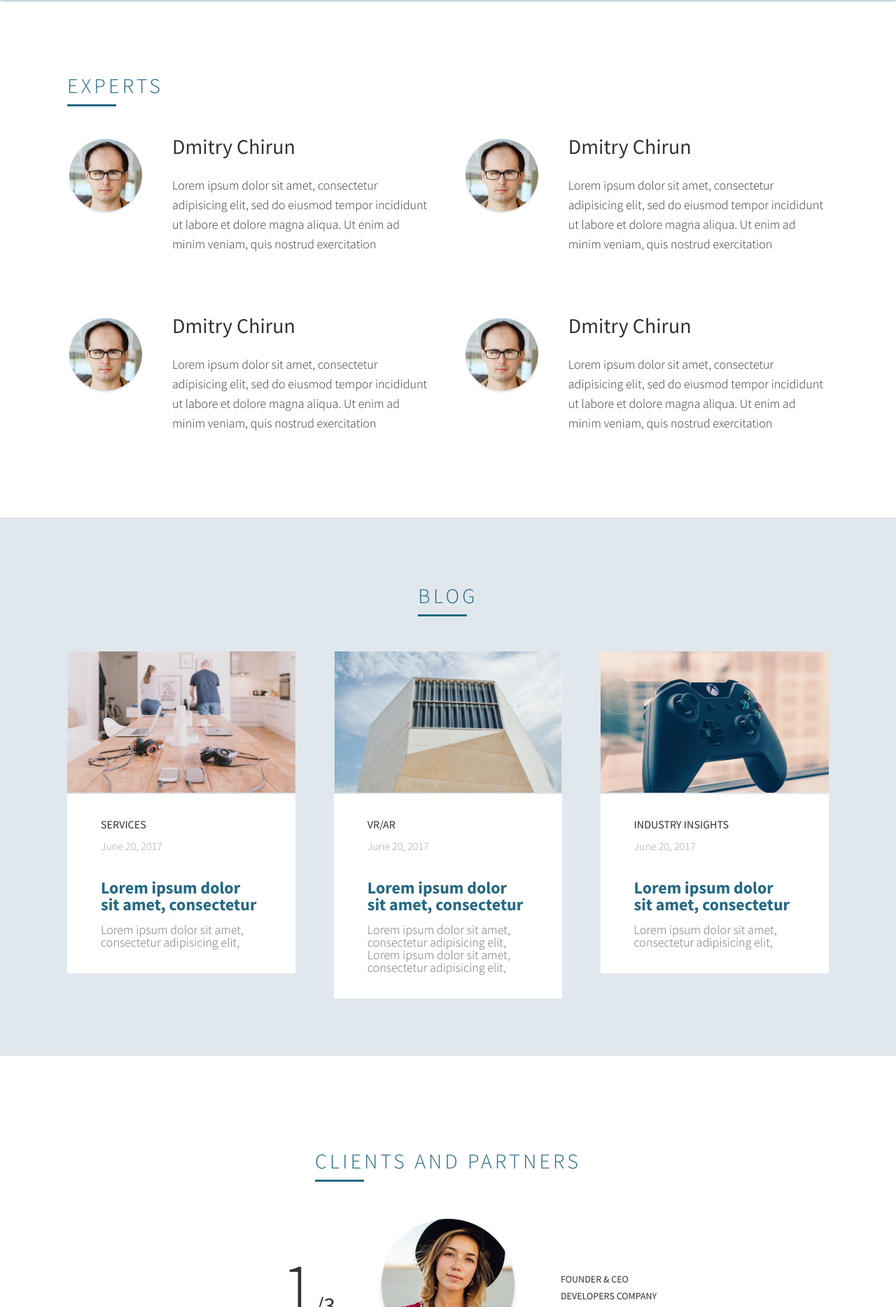
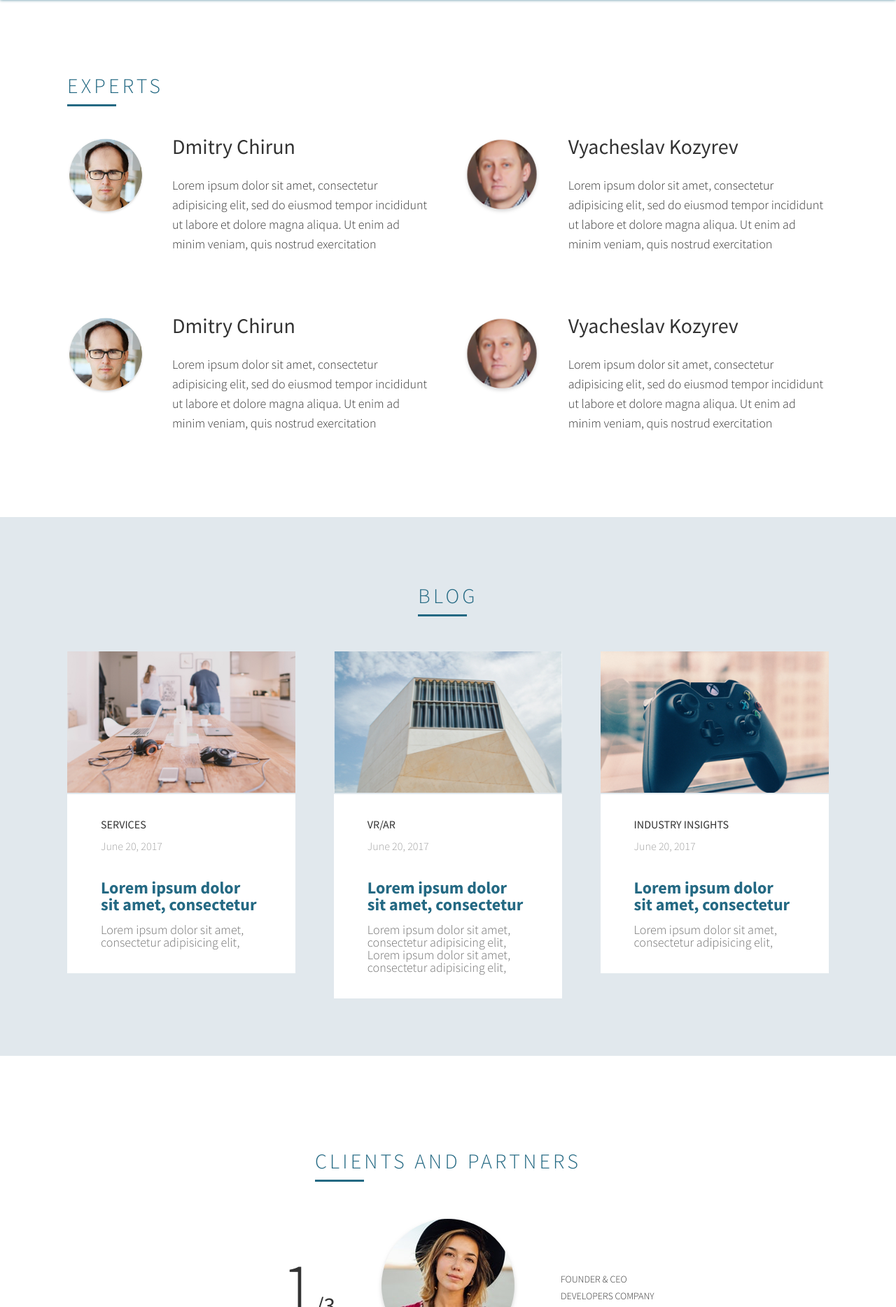
Before and after one commit to Ilya-Valasiuk/arkvar, a Jekyll site: the page built from index.md, in a window 1280 px wide. Shown: the part 3250-5118 px from the top of the page at 70% size. Built offline with Jekyll 4.4.1, drawn with Linux system fonts in a browser that asks for light colours.

Commit message:
add expert

```diff
--- a/_includes/experts.html
+++ b/_includes/experts.html
@@ -42,10 +42,10 @@ ut labore et dolore magna aliqua. Lorem ipsum dolor sit amet, consectetur adipis
             </div>
             <div class="experts-grid-col">
                 <div class="experts-grid-col-img">
-                    <img src="./assets/img/img-d-ch.png" alt="Dmitry Chirun">
+                    <img src="./assets/img/img-vk-s.png" alt="Vyacheslav Kozyrev">
                 </div>
                 <div class="experts-grid-col-content">
-                    <p class="experts-name">Dmitry Chirun</p>
+                    <p class="experts-name">Vyacheslav Kozyrev</p>
                     <p class="experts-text">Lorem ipsum dolor sit amet, consectetur adipisicing elit, sed do eiusmod tempor incididunt ut labore et dolore magna aliqua. Ut enim ad minim veniam, quis nostrud exercitation </p>
                 </div>
             </div>
@@ -61,10 +61,10 @@ ut labore et dolore magna aliqua. Lorem ipsum dolor sit amet, consectetur adipis
             </div>
             <div class="experts-grid-col">
                 <div class="experts-grid-col-img">
-                    <img src="./assets/img/img-d-ch.png" alt="Dmitry Chirun">
+                    <img src="./assets/img/img-vk-s.png" alt="Vyacheslav Kozyrev">
                 </div>
                 <div class="experts-grid-col-content">
-                    <p class="experts-name">Dmitry Chirun</p>
+                    <p class="experts-name">Vyacheslav Kozyrev</p>
                     <p class="experts-text">Lorem ipsum dolor sit amet, consectetur adipisicing elit, sed do eiusmod tempor incididunt ut labore et dolore magna aliqua. Ut enim ad minim veniam, quis nostrud exercitation </p>
                 </div>
             </div>
--- a/_scss/_clients.scss
+++ b/_scss/_clients.scss
@@ -54,12 +54,14 @@
         }
 
         &-title {
-
             text-align: left;
-            font-size: 14px;
-            line-height: 24px;
+            font-size: 10px;
+            line-height: 14px;
+            font-weight: 300;
             @media only screen and (min-width: $medium2x) {
                 flex: 1;
+                font-size: 14px;
+                line-height: 24px;
             }
         }
 
@@ -120,14 +122,15 @@
         }
 
         &-comment {
-            font-size: 18px;
-            line-height: 40px;
+            font-size: 15px;
+            line-height: 24px;
             text-align: center;
             padding: 0 24px;
             font-weight: 300;
              @media only screen and (min-width: $medium2x) {
                 font-size: 30px;
                 padding: 0 15%;
+                line-height: 40px;
             }
         }
 
```
Also changed, not shown: assets/img/img-vk-s.png (added).
